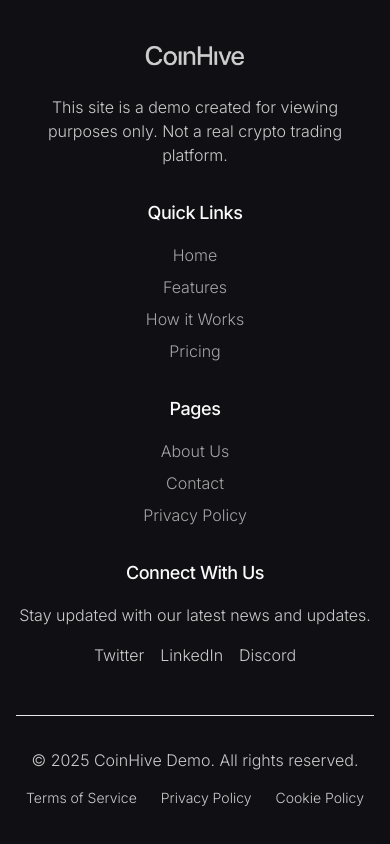
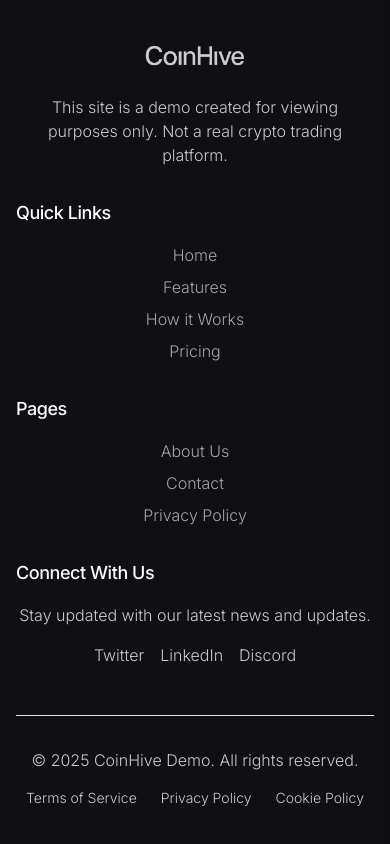
Before and after one commit to abdzees/CoinHive-AI-Crypto-Trading-Site, a React (Vite) app: page /about in a window 390 px wide. Shown: the part 3052-3896 px from the top of the page. Built offline with nearby package versions, Linux system fonts and the light colour scheme.

Commit message:
Visual edit in Lovable
Edited UI in Lovable

```diff
--- a/src/components/Footer.tsx
+++ b/src/components/Footer.tsx
@@ -14,7 +14,7 @@ export const Footer: React.FC = () => {
           </div>
 
           <div className="text-center md:text-left">
-            <h3 className="text-lg font-medium mb-4">Quick Links</h3>
+            <h3 className="text-lg font-medium mb-4 text-left">Quick Links</h3>
             <ul className="space-y-2">
               <li><Link to="/#home" className="hover:text-gold transition-colors">Home</Link></li>
               <li><Link to="/#features" className="hover:text-gold transition-colors">Features</Link></li>
@@ -23,8 +23,8 @@ export const Footer: React.FC = () => {
             </ul>
           </div>
 
-          <div className="text-center md:text-left">
-            <h3 className="text-lg font-medium mb-4">Pages</h3>
+          <div className="text-center md:text-left rounded-none">
+            <h3 className="text-lg font-medium mb-4 text-left">Pages</h3>
             <ul className="space-y-2">
               <li><Link to="/about" className="hover:text-gold transition-colors">About Us</Link></li>
               <li><Link to="/contact" className="hover:text-gold transition-colors">Contact</Link></li>
@@ -33,7 +33,7 @@ export const Footer: React.FC = () => {
           </div>
 
           <div className="text-center md:text-left">
-            <h3 className="text-lg font-medium mb-4">Connect With Us</h3>
+            <h3 className="text-lg font-medium mb-4 text-left">Connect With Us</h3>
             <p className="mb-4">Stay updated with our latest news and updates.</p>
             <div className="flex justify-center md:justify-start space-x-4">
               <a href="#" className="hover:text-gold transition-colors">Twitter</a>
```
